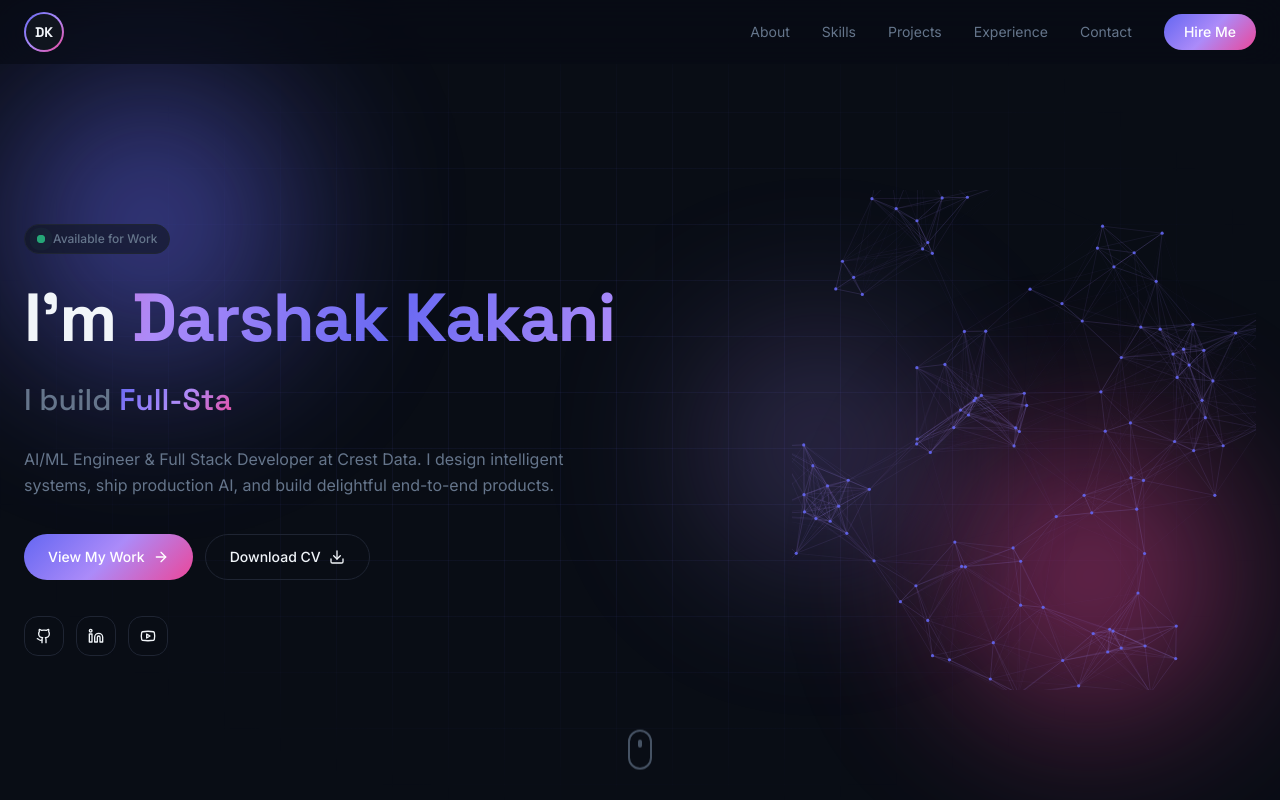
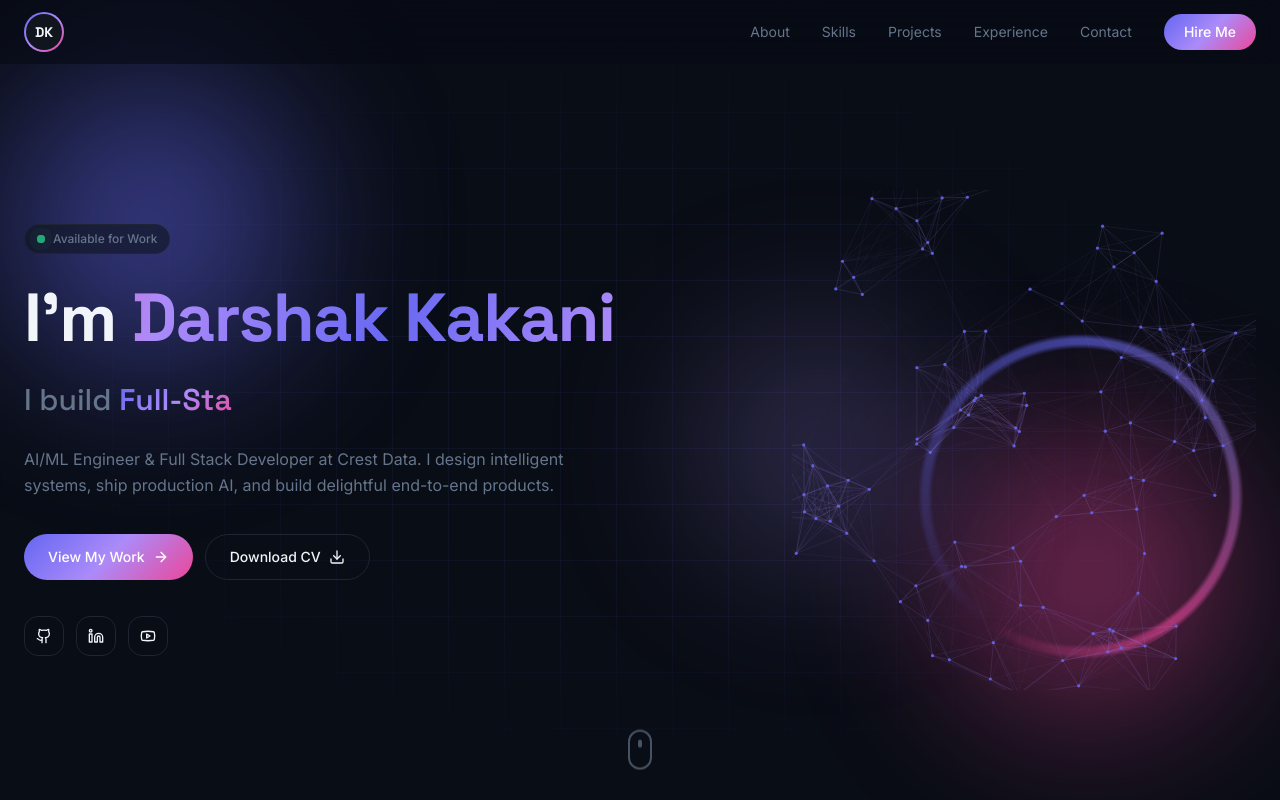
Before and after one commit to DarshaK1Just/darshak-ai-nexus, a React (Vite) app: page / in a window 1280 px wide. Shown: the top 800 px of the page. Built offline with nearby package versions, Linux system fonts and the light colour scheme.

Commit message:
Changes
Co-authored-by: DarshaK1Just <88178092+DarshaK1Just@users.noreply.github.com>

```diff
--- a/src/components/HeroSection.tsx
+++ b/src/components/HeroSection.tsx
@@ -93,8 +93,32 @@ export function HeroSection() {
         </div>
 
         {/* Right 40% */}
-        <div className="lg:col-span-2 relative h-[420px] md:h-[500px]">
-          <Constellation />
+        <div className="lg:col-span-2 relative h-[420px] md:h-[500px] flex items-center justify-center">
+          {/* Rotating gradient rings */}
+          <div
+            className="absolute top-1/2 left-1/2 w-[360px] h-[360px] rounded-full pointer-events-none animate-spin-slow"
+            style={{
+              transformOrigin: 'center',
+              transform: 'translate(-50%, -50%)',
+              background: 'conic-gradient(from 0deg, hsl(var(--indigo) / 0.6), hsl(var(--violet) / 0.4), hsl(var(--pink) / 0.6), transparent 60%, hsl(var(--indigo) / 0.6))',
+              maskImage: 'radial-gradient(circle, transparent 58%, black 60%, black 62%, transparent 64%)',
+              WebkitMaskImage: 'radial-gradient(circle, transparent 58%, black 60%, black 62%, transparent 64%)',
+              animation: 'spin-slow 22s linear infinite',
+            }}
+          />
+          <div
+            className="absolute top-1/2 left-1/2 w-[280px] h-[280px] rounded-full pointer-events-none"
+            style={{
+              transform: 'translate(-50%, -50%)',
+              background: 'conic-gradient(from 180deg, hsl(var(--pink) / 0.5), transparent 40%, hsl(var(--violet) / 0.5), transparent 80%)',
+              maskImage: 'radial-gradient(circle, transparent 70%, black 72%, black 74%, transparent 76%)',
+              WebkitMaskImage: 'radial-gradient(circle, transparent 70%, black 72%, black 74%, transparent 76%)',
+              animation: 'spin-rev 28s linear infinite',
+            }}
+          />
+          <div className="absolute inset-0">
+            <Constellation />
+          </div>
         </div>
       </div>
 
```
